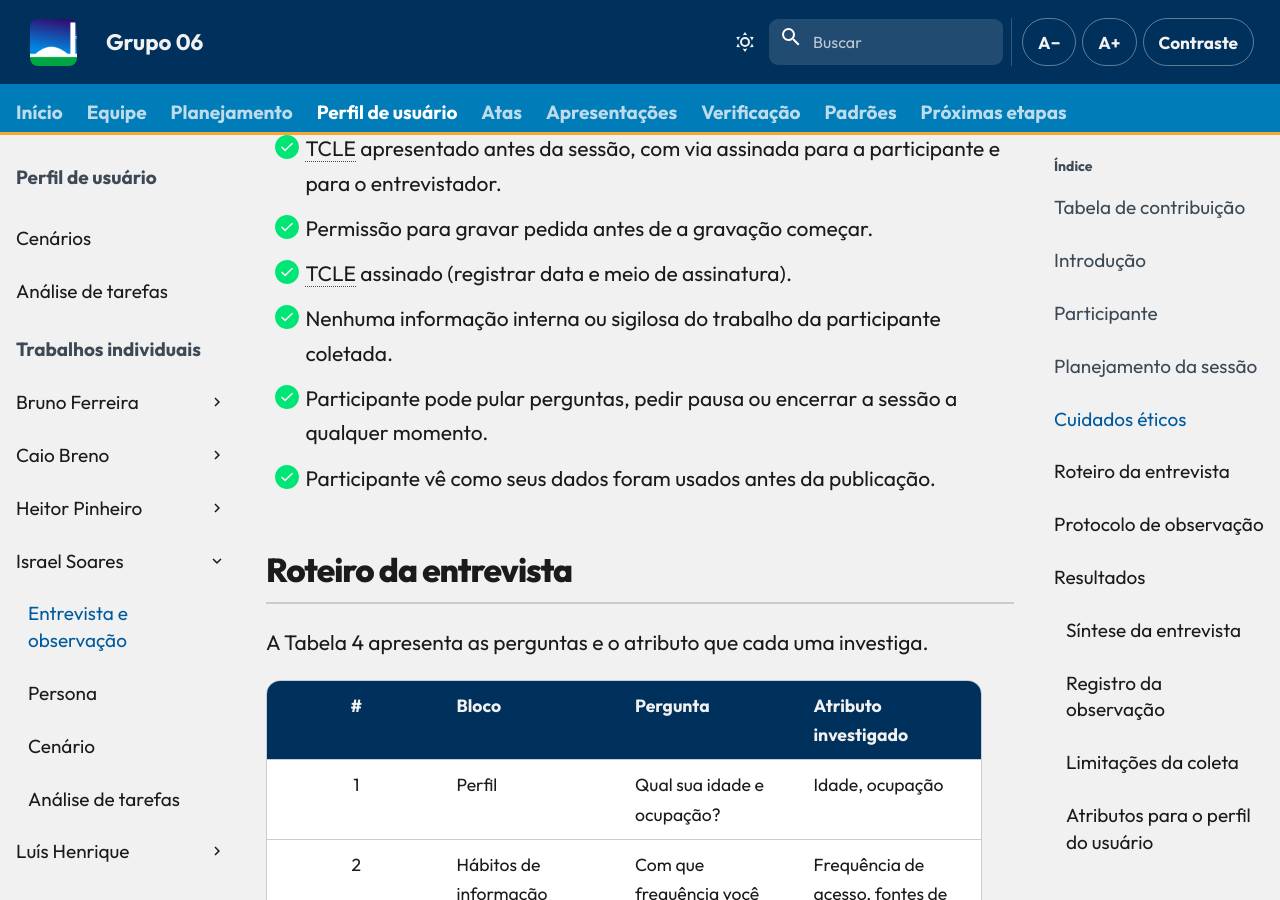
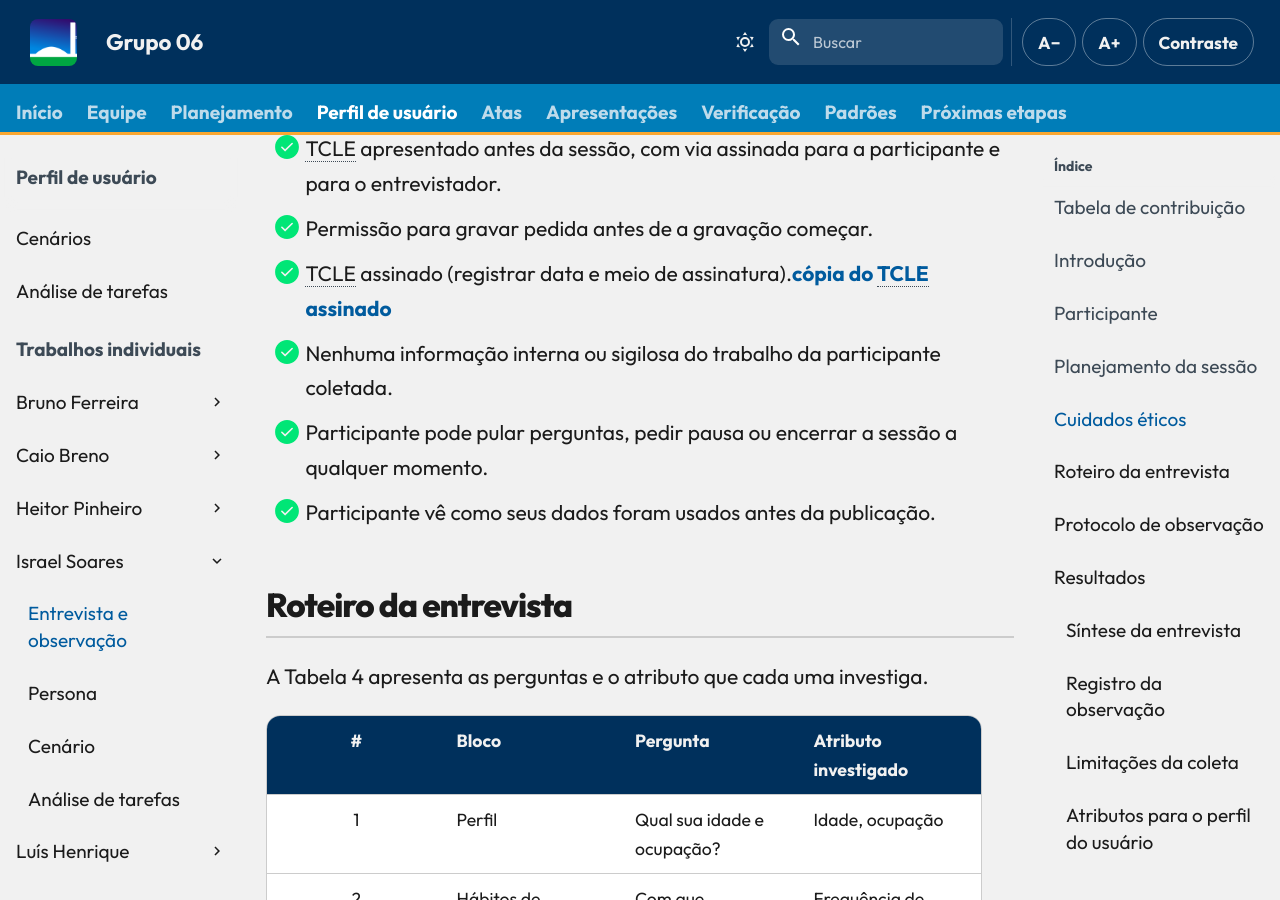
Before and after one commit to Interacao-Humano-Computador/2026.2-Grupo06, an MkDocs documentation site: the page built from docs/entrega-2/individual/israel/entrevista-observacao.md, in a window 1280 px wide and 900 px high, scrolled down 3888 px. Built offline with MkDocs 1.6.1 and Material for MkDocs 9.7.7, drawn with Linux system fonts in a browser that asks for light colours; comment, search, counter and statistics services are not loaded.

Commit message:
docs:adicionando tcle assinada e linkando documento

```diff
--- a/docs/entrega-2/individual/israel/entrevista-observacao.md
+++ b/docs/entrega-2/individual/israel/entrevista-observacao.md
@@ -63,7 +63,7 @@ A Tabela 3 mostra a estrutura da sessão.
 
 - [x] TCLE apresentado antes da sessão, com via assinada para a participante e para o entrevistador.
 - [x] Permissão para gravar pedida antes de a gravação começar.
-- [x] TCLE assinado (registrar data e meio de assinatura).
+- [x] TCLE assinado (registrar data e meio de assinatura).[cópia do TCLE assinado](../../../assets/docs/tcle/tcle-israel-assinado.pdf)
 - [x] Nenhuma informação interna ou sigilosa do trabalho da participante coletada.
 - [x] Participante pode pular perguntas, pedir pausa ou encerrar a sessão a qualquer momento.
 - [x] Participante vê como seus dados foram usados antes da publicação.
```
Also changed, not shown: 1 other file.
